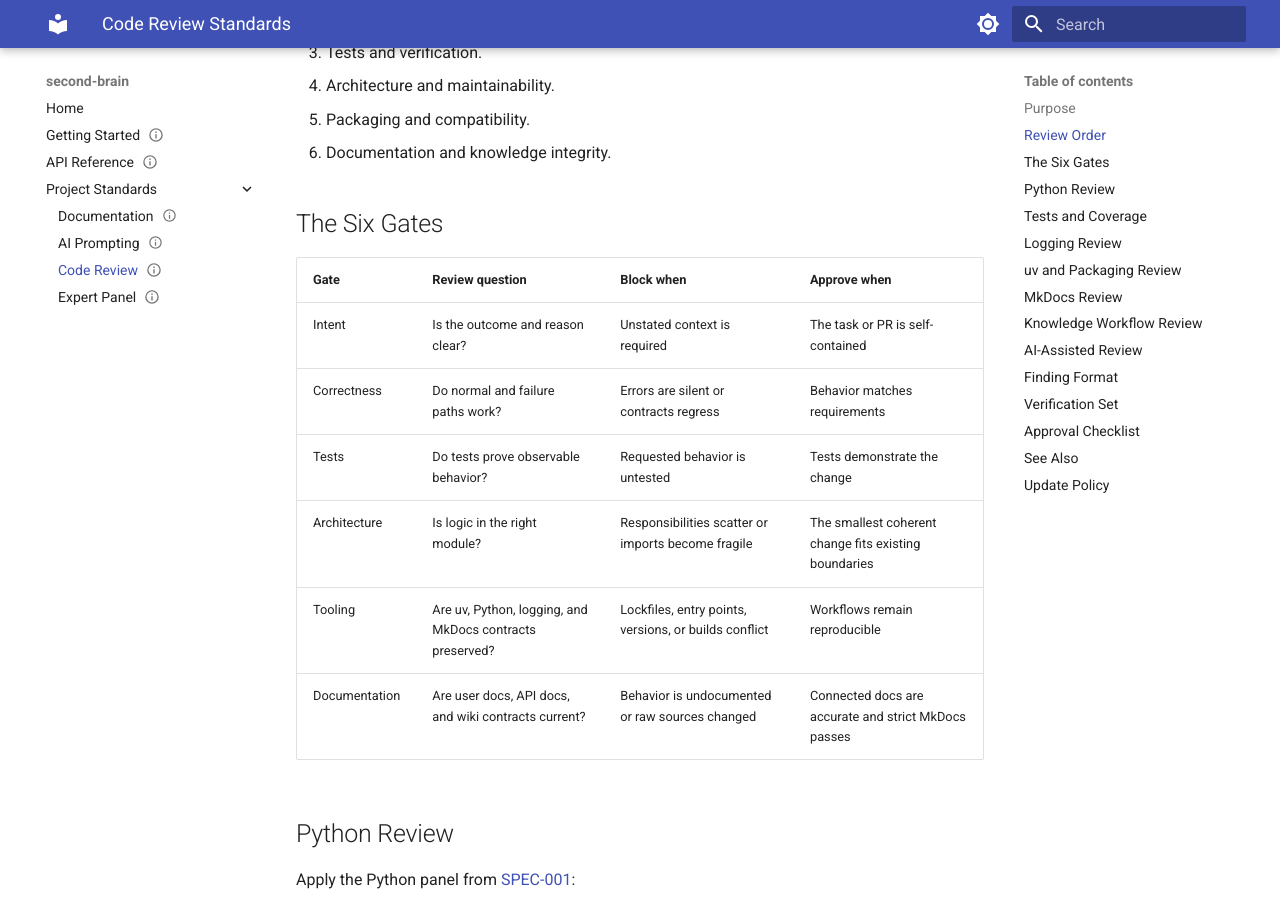
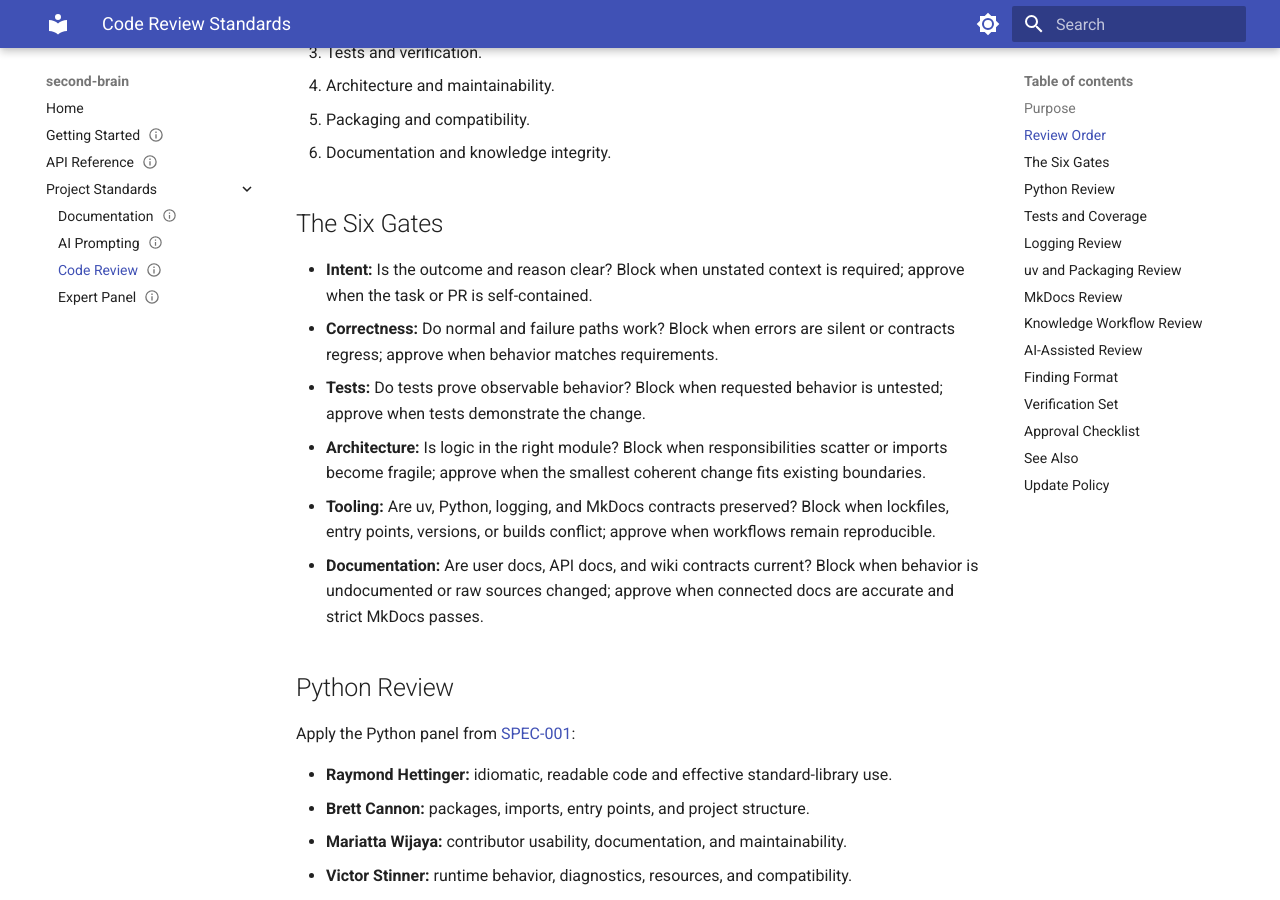
Before and after one commit to techieeliot/second-brain, an MkDocs documentation site: the page built from docs/GUIDE-003-code-review.md, in a window 1280 px wide and 900 px high, scrolled down 426 px. Built offline with MkDocs 1.6.1 and Material for MkDocs 9.7.7, drawn with Linux system fonts in a browser that asks for light colours.

Commit message:
Enhance documentation clarity and structure across multiple files

```diff
--- a/docs/GUIDE-003-code-review.md
+++ b/docs/GUIDE-003-code-review.md
@@ -27,14 +27,21 @@ an imagined redesign, and report only actionable findings.
 
 ## The Six Gates
 
-| Gate | Review question | Block when | Approve when |
-| --- | --- | --- | --- |
-| Intent | Is the outcome and reason clear? | Unstated context is required | The task or PR is self-contained |
-| Correctness | Do normal and failure paths work? | Errors are silent or contracts regress | Behavior matches requirements |
-| Tests | Do tests prove observable behavior? | Requested behavior is untested | Tests demonstrate the change |
-| Architecture | Is logic in the right module? | Responsibilities scatter or imports become fragile | The smallest coherent change fits existing boundaries |
-| Tooling | Are uv, Python, logging, and MkDocs contracts preserved? | Lockfiles, entry points, versions, or builds conflict | Workflows remain reproducible |
-| Documentation | Are user docs, API docs, and wiki contracts current? | Behavior is undocumented or raw sources changed | Connected docs are accurate and strict MkDocs passes |
+- **Intent:** Is the outcome and reason clear? Block when unstated context is
+  required; approve when the task or PR is self-contained.
+- **Correctness:** Do normal and failure paths work? Block when errors are
+  silent or contracts regress; approve when behavior matches requirements.
+- **Tests:** Do tests prove observable behavior? Block when requested behavior
+  is untested; approve when tests demonstrate the change.
+- **Architecture:** Is logic in the right module? Block when responsibilities
+  scatter or imports become fragile; approve when the smallest coherent change
+  fits existing boundaries.
+- **Tooling:** Are uv, Python, logging, and MkDocs contracts preserved? Block
+  when lockfiles, entry points, versions, or builds conflict; approve when
+  workflows remain reproducible.
+- **Documentation:** Are user docs, API docs, and wiki contracts current? Block
+  when behavior is undocumented or raw sources changed; approve when connected
+  docs are accurate and strict MkDocs passes.
 
 ## Python Review
 
```
Also changed, not shown: AGENTS.md (+11 -4 lines), GUIDELINE.md (+18 -9 lines), README.md (+8 -5 lines), docs/GUIDE-002-ai-prompting.md (+5 -3 lines), docs/GUIDE-004-docs-standards.md (+14 -9 lines), docs/SPEC-001-expert-panel.md (+30 -20 lines), 1 other file.
